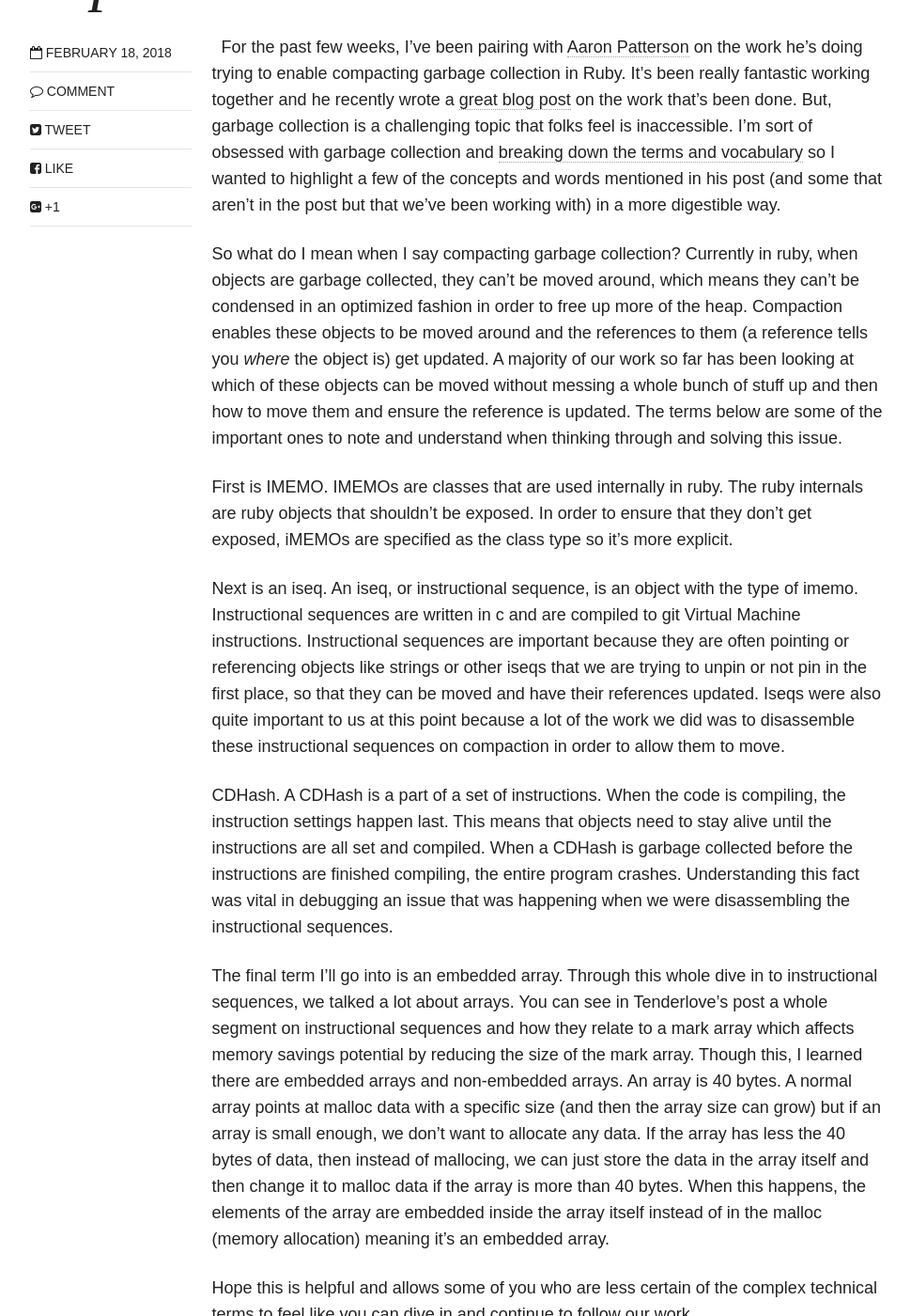
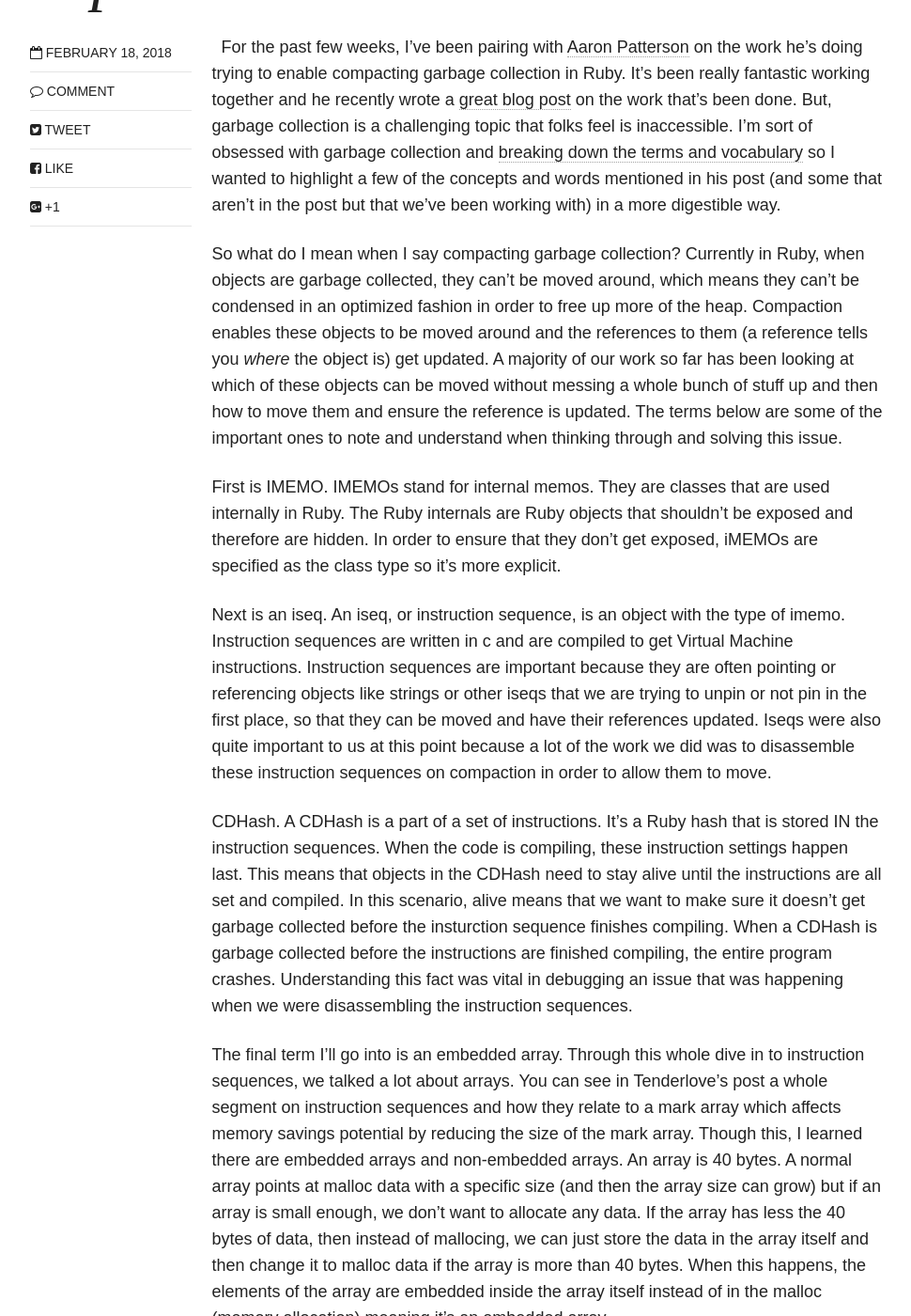
Before and after one commit to asheren/asheren.github.io, a Jekyll site: the page built from _posts/blog/2018-02-18-ruby-memory-usage-terms-explained.md, in a window 1280 px wide and 1400 px high, scrolled down 688 px. Shown: the whole window at 94% size, without its empty margins (154-1124 px from the left). Built offline with Jekyll 4.4.1, drawn with Linux system fonts in a browser that asks for light colours; nearby versions of some CDN libraries; comment, search, counter and statistics services are not loaded; some of the changed text lies outside the part shown.

Commit message:
Added updates for better explanations.

```diff
--- a/_posts/blog/2018-02-18-ruby-memory-usage-terms-explained.md
+++ b/_posts/blog/2018-02-18-ruby-memory-usage-terms-explained.md
@@ -9,20 +9,20 @@ tags:
 - garbage collection
 - compaction
 - memory allocation
-- instructional sequences
+- instruction sequences
 ---
 
 
 For the past few weeks, I've been pairing with [Aaron Patterson](https://twitter.com/tenderlove) on the work he's doing trying to enable compacting garbage collection in Ruby. It's been really fantastic working together and he recently wrote a [great blog post](https://tenderlovemaking.com/2018/01/23/reducing-memory-usage-in-ruby.html) on the work that's been done. But, garbage collection is a challenging topic that folks feel is inaccessible. I'm sort of obsessed with garbage collection and [breaking down the terms and vocabulary](https://www.youtube.com/watch?v=PzSvAbceTVE) so I wanted to highlight a few of the concepts and words mentioned in his post (and some that aren't in the post but that we've been working with) in a more digestible way.
 
-So what do I mean when I say compacting garbage collection? Currently in ruby, when objects are garbage collected, they can't be moved around, which means they can't be condensed in an optimized fashion in order to free up more of the heap. Compaction enables these objects to be moved around and the references to them (a reference tells you *where* the object is) get updated. A majority of our work so far has been looking at which of these objects can be moved without messing a whole bunch of stuff up and then how to move them and ensure the reference is updated. The terms below are some of the important ones to note and understand when thinking through and solving this issue.
+So what do I mean when I say compacting garbage collection? Currently in Ruby, when objects are garbage collected, they can't be moved around, which means they can't be condensed in an optimized fashion in order to free up more of the heap. Compaction enables these objects to be moved around and the references to them (a reference tells you *where* the object is) get updated. A majority of our work so far has been looking at which of these objects can be moved without messing a whole bunch of stuff up and then how to move them and ensure the reference is updated. The terms below are some of the important ones to note and understand when thinking through and solving this issue.
 
-First is IMEMO. IMEMOs are classes that are used internally in ruby. The ruby internals are ruby objects that shouldn't be exposed. In order to ensure that they don't get exposed, iMEMOs are specified as the class type so it's more explicit.
+First is IMEMO. IMEMOs stand for internal memos. They are classes that are used internally in Ruby. The Ruby internals are Ruby objects that shouldn't be exposed and therefore are hidden. In order to ensure that they don't get exposed, iMEMOs are specified as the class type so it's more explicit.
 
-Next is an iseq. An iseq, or instructional sequence, is an object with the type of imemo. Instructional sequences are written in c and are compiled to git Virtual Machine instructions. Instructional sequences are important because they are often pointing or referencing objects like strings or other iseqs that we are trying to unpin or not pin in the first place, so that they can be moved and have their references updated. Iseqs were also quite important to us at this point because a lot of the work we did was to disassemble these instructional sequences on compaction in order to allow them to move.
+Next is an iseq. An iseq, or instruction sequence, is an object with the type of imemo. Instruction sequences are written in c and are compiled to get Virtual Machine instructions. Instruction sequences are important because they are often pointing or referencing objects like strings or other iseqs that we are trying to unpin or not pin in the first place, so that they can be moved and have their references updated. Iseqs were also quite important to us at this point because a lot of the work we did was to disassemble these instruction sequences on compaction in order to allow them to move.
 
-CDHash. A CDHash is a part of a set of instructions. When the code is compiling, the instruction settings happen last. This means that objects need to stay alive until the instructions are all set and compiled. When a CDHash is garbage collected before the instructions are finished compiling, the entire program crashes. Understanding this fact was vital in debugging an issue that was happening when we were disassembling the instructional sequences.
+CDHash. A CDHash is a part of a set of instructions. It's a Ruby hash that is stored IN the instruction sequences. When the code is compiling, these instruction settings happen last. This means that objects in the CDHash need to stay alive until the instructions are all set and compiled. In this scenario, alive means that we want to make sure it doesn't get garbage collected before the insturction sequence finishes compiling. When a CDHash is garbage collected before the instructions are finished compiling, the entire program crashes. Understanding this fact was vital in debugging an issue that was happening when we were disassembling the instruction sequences.
 
-The final term I'll go into is an embedded array. Through this whole dive in to instructional sequences, we talked a lot about arrays. You can see in Tenderlove's post a whole segment on instructional sequences and how they relate to a mark array which affects memory savings potential by reducing the size of the mark array. Though this, I learned there are embedded arrays and non-embedded arrays. An array is 40 bytes. A normal array points at malloc data with a specific size (and then the array size can grow) but if an array is small enough, we don't want to  allocate any data. If the array has less the 40 bytes of data, then instead of mallocing, we can just store the data in the array itself and then change it to malloc data if the array is more than 40 bytes. When this happens, the elements of the array are embedded inside the array itself instead of in the malloc (memory allocation) meaning it's an embedded array.
+The final term I'll go into is an embedded array. Through this whole dive in to instruction sequences, we talked a lot about arrays. You can see in Tenderlove's post a whole segment on instruction sequences and how they relate to a mark array which affects memory savings potential by reducing the size of the mark array. Though this, I learned there are embedded arrays and non-embedded arrays. An array is 40 bytes. A normal array points at malloc data with a specific size (and then the array size can grow) but if an array is small enough, we don't want to  allocate any data. If the array has less the 40 bytes of data, then instead of mallocing, we can just store the data in the array itself and then change it to malloc data if the array is more than 40 bytes. When this happens, the elements of the array are embedded inside the array itself instead of in the malloc (memory allocation) meaning it's an embedded array.
 
 Hope this is helpful and allows some of you who are less certain of the complex technical terms to feel like you can dive in and continue to follow our work.
```
